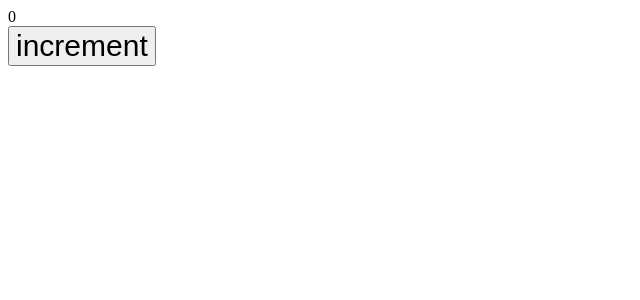
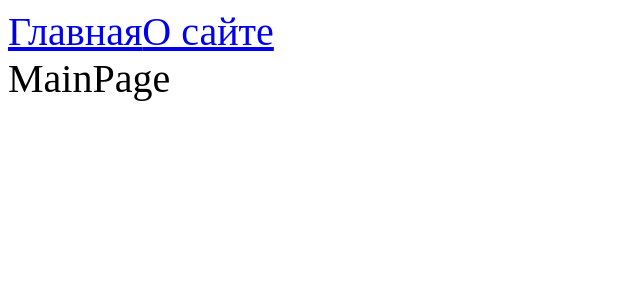
Before and after one commit to Pupsentiy/store, a React app: page / in a window 1280 px wide. Shown: the top 300 px of the page, without its empty margins (0-640 px from the left). Built offline with nearby package versions, Linux system fonts and the light colour scheme.

Commit message:
add react-router-dom

```diff
--- a/package.json
+++ b/package.json
@@ -15,10 +15,12 @@
     "@types/node": "^20.4.1",
     "@types/react": "^18.2.14",
     "@types/react-dom": "^18.2.6",
+    "@types/react-router-dom": "^5.3.3",
     "@types/webpack": "^5.28.1",
     "@types/webpack-dev-server": "^4.7.2",
     "css-loader": "^6.8.1",
     "html-webpack-plugin": "^5.5.0",
+    "mini-css-extract-plugin": "^2.7.6",
     "sass": "^1.63.6",
     "sass-loader": "^13.3.2",
     "style-loader": "^3.3.3",
@@ -31,6 +33,7 @@
   },
   "dependencies": {
     "react": "^18.2.0",
-    "react-dom": "^18.2.0"
+    "react-dom": "^18.2.0",
+    "react-router-dom": "^6.14.1"
   }
 }
--- /dev/null
+++ b/src/@types/global.d.ts
@@ -0,0 +1,4 @@
+declare module "*.module.scss" {
+  const styles: { [className: string]: string };
+  export default styles;
+}
--- /dev/null
+++ b/src/App.tsx
@@ -0,0 +1,24 @@
+import { Route, Routes, Link } from "react-router-dom";
+
+import { AboutPageAsync } from "./pages/AboutPage/AboutPage.async";
+import { MainPageAsync } from "./pages/MainPage/MainPage.async";
+
+import "./index.scss";
+import { Suspense } from "react";
+
+const App = () => {
+  return (
+    <div className="app">
+      <Link to={"/"}>Главная</Link>
+      <Link to={"/about"}>О сайте</Link>
+      <Suspense fallback={<div>Loading...</div>}>
+        <Routes>
+          <Route path={"/about"} element={<AboutPageAsync />} />
+          <Route path={"/"} element={<MainPageAsync />} />
+        </Routes>
+      </Suspense>
+    </div>
+  );
+};
+
+export default App;
--- a/src/components/counter/Counter.tsx
+++ b/src/components/counter/Counter.tsx
@@ -1,6 +1,6 @@
 import { useState } from "react";
 
-import "./counter.scss";
+import styles from "./counter.module.scss";
 
 export const Counter = () => {
   const [count, setCount] = useState(0);
@@ -11,7 +11,7 @@
 
   return (
     <div>
-      <div>{count}</div>
+      <div className={styles.counter}>{count}</div>
       <button onClick={() => increment()}>increment</button>
     </div>
   );
--- /dev/null
+++ b/src/components/counter/counter.module.scss
@@ -0,0 +1,7 @@
+button {
+  font-size: 30px;
+}
+
+.counter {
+  font-size: 70px;
+}
--- a/src/components/counter/counter.scss
+++ /dev/null
@@ -1,3 +0,0 @@
-button{
-  font-size: 30px;
-}
--- /dev/null
+++ b/src/index.scss
@@ -0,0 +1,9 @@
+html {
+  height: 100%;
+  margin: 0;
+  padding: 0;
+}
+
+.app{
+  font-size: 40px;
+}
--- a/src/index.tsx
+++ b/src/index.tsx
@@ -1,4 +1,18 @@
-import { render } from "react-dom";
-import { Counter } from "./components/counter/Counter";
+import React from "react";
+import { createRoot } from "react-dom/client";
+import { BrowserRouter } from "react-router-dom";
 
-render(<div><Counter/></div>, document.getElementById("root"));
+import App from "./App";
+
+import "./index.scss";
+
+const domNode = document.getElementById("root");
+const root = createRoot(domNode);
+
+root.render(
+  // <React.StrictMode>
+  <BrowserRouter>
+    <App />
+  </BrowserRouter>
+  // </React.StrictMode>
+);
--- /dev/null
+++ b/src/pages/AboutPage/AboutPage.async.tsx
@@ -0,0 +1,3 @@
+import { lazy } from "react";
+
+export const AboutPageAsync = lazy(() => import("./AboutPage"));
--- /dev/null
+++ b/src/pages/AboutPage/AboutPage.tsx
@@ -0,0 +1,7 @@
+import React from "react";
+
+const AboutPage = () => {
+  return <div>AboutPage</div>;
+};
+
+export default AboutPage;
--- /dev/null
+++ b/src/pages/MainPage/MainPage.async.tsx
@@ -0,0 +1,3 @@
+import { lazy } from "react";
+
+export const MainPageAsync = lazy(() => import("./MainPage"));
--- /dev/null
+++ b/src/pages/MainPage/MainPage.tsx
@@ -0,0 +1,7 @@
+import React from "react";
+
+const MainPage = () => {
+  return <div>MainPage</div>;
+};
+
+export default MainPage;
```
Also changed, not shown: 5 other files (tests, documents, lock files or other folders).
